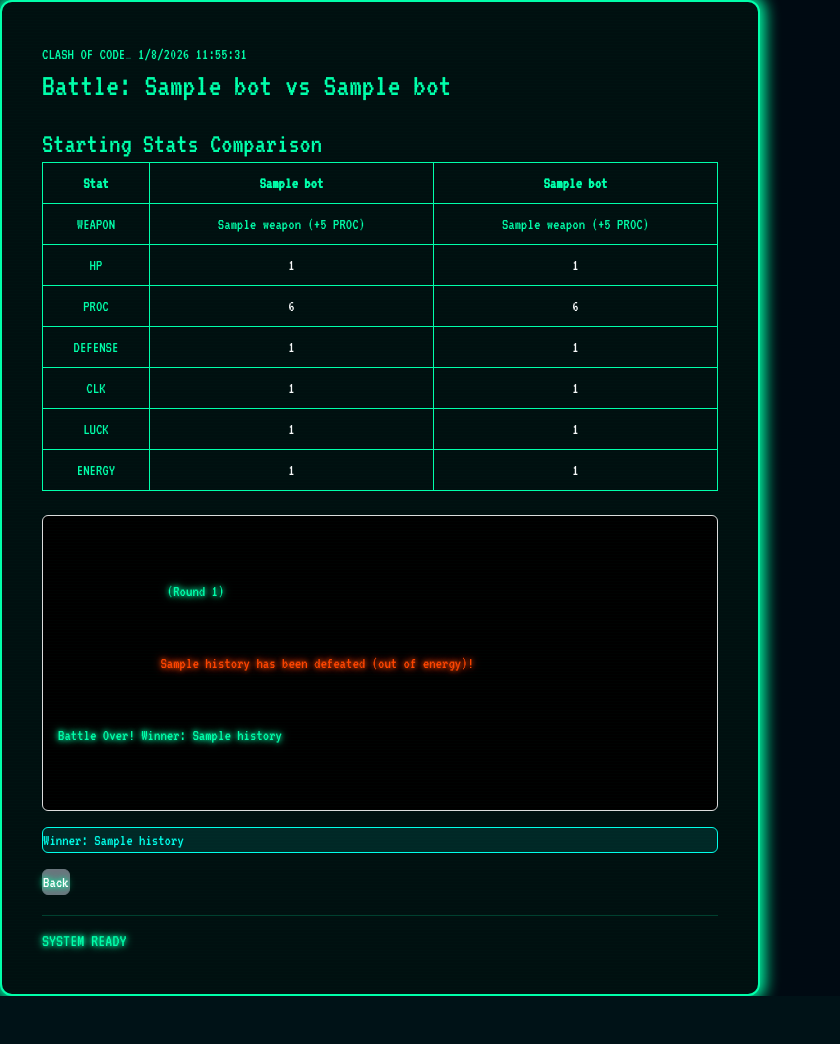
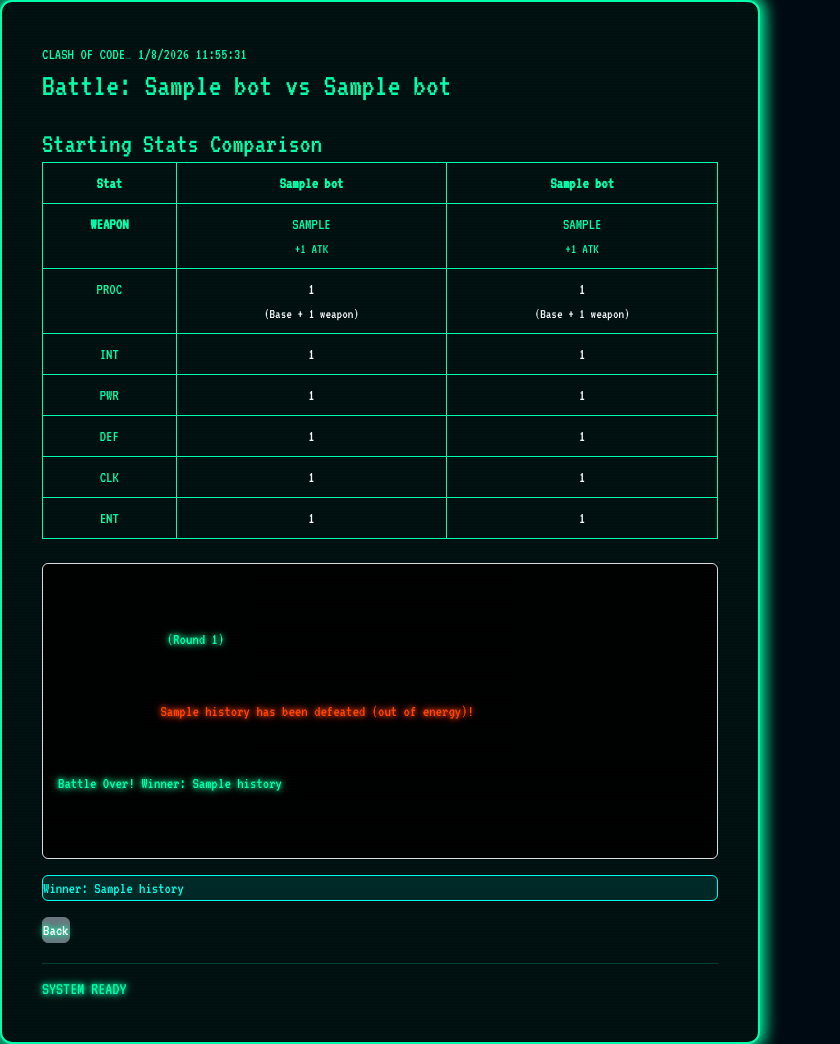
Before and after one commit to Alraya73awad/CSP1123_G06, a Flask app: page /history/1 in a window 1280 px wide. Shown: the whole page, without its empty margins (0-840 px from the left). Before the commit the page ends 996 px from the top, so only its background shows below. Run offline with Flask 3, Linux system fonts and the light colour scheme; the visitor is signed in with stand-in values (Sample User, id 1); tables that the repository leaves empty hold one stand-in row (values such as "Sample post").

Commit message:
history stat snapshots

```diff
--- a/app.py
+++ b/app.py
@@ -754,6 +754,14 @@ def combat_log(bot1_id, bot2_id):
             "info"
         )
 
+    stats1["weapon_atk"] = weapon1_ow.effective_atk() if weapon1_ow else 0
+    stats1["weapon_type"] = weapon1_ow.weapon.type if weapon1_ow else None
+    stats1["proc"] = bot1.total_proc
+
+    stats2["weapon_atk"] = weapon2_ow.effective_atk() if weapon2_ow else 0
+    stats2["weapon_type"] = weapon2_ow.weapon.type if weapon2_ow else None
+    stats2["proc"] = bot2.total_proc
+
     history = History(
         bot1_id=bot1.id,
         bot2_id=bot2.id,
@@ -905,7 +913,9 @@ def view_history(history_id):
         "proc": history.bot1_proc,
         "defense": history.bot1_defense,
         "clk": history.bot1_clk,
-        "luck": history.bot1_luck
+        "luck": history.bot1_luck,
+        "weapon_atk": history.bot1_weapon_atk if history.bot1_weapon_atk else 0,
+        "weapon_type": history.bot1_weapon_type
     }
 
     stats2 = {
@@ -914,7 +924,9 @@ def view_history(history_id):
         "proc": history.bot2_proc,
         "defense": history.bot2_defense,
         "clk": history.bot2_clk,
-        "luck": history.bot2_luck
+        "luck": history.bot2_luck,
+        "weapon_atk": history.bot2_weapon_atk if history.bot2_weapon_atk else 0,
+        "weapon_type": history.bot2_weapon_type
     }
 
     # Recreate BattleBots from snapshot
--- a/templates/combat_log.html
+++ b/templates/combat_log.html
@@ -17,56 +17,100 @@
             </thead>
 
             <tbody>
+                <!-- WEAPON ROW -->
                 <tr>
-                    <td>WEAPON</td>
+                    <td><strong>WEAPON</strong></td>
                     <td>
-                        {% set eq1 = bot1.equipped_weapon %}
-                        {% if eq1 %}
-                            {{ eq1.weapon.name }} (+{{ eq1.weapon.effective_atk() }} PROC)
+                        {% if stats1.weapon_type %}
+                            <span>{{ stats1.weapon_type|upper }}</span>
+                            <br>
+                            <small>+{{ stats1.weapon_atk }} ATK</small>
                         {% else %}
-                            None
+                            <span>No Weapon</span>
                         {% endif %}
                     </td>
                     <td>
-                        {% set eq2 = bot2.equipped_weapon %}
-                        {% if eq2 %}
-                            {{ eq2.weapon.name }} (+{{ eq2.weapon.effective_atk() }} PROC)
+                        {% if stats2.weapon_type %}
+                            <span>{{ stats2.weapon_type|upper }}</span>
+                            <br>
+                            <small>+{{ stats2.weapon_atk }} ATK</small>
                         {% else %}
-                            None
+                            <span>No Weapon</span>
                         {% endif %}
                     </td>
                 </tr>
 
-
-                {% for stat in ["hp", "proc", "defense", "clk", "luck", "energy"] %}
-
-                {% if stat == "proc" %}
-                    {% set val1 = bot1.total_proc %}
-                    {% set val2 = bot2.total_proc %}
-                {% else %}
-                    {% set val1 = stats1[stat] %}
-                    {% set val2 = stats2[stat] %}
-                {% endif %}
-
-                {# Determine CSS classes #}
-                {% if val1 > val2 %}
-                    {% set class1 = "text-success fw-bold" %}
-                    {% set class2 = "text-danger" %}
-                {% elif val2 > val1 %}
-                    {% set class1 = "text-danger" %}
-                    {% set class2 = "text-success fw-bold" %}
-                {% else %}
-                    {% set class1 = "text-light" %}
-                    {% set class2 = "text-light" %}
-                {% endif %}
-
+                <!-- PROC (Total ATK including weapon) ROW -->
                 <tr>
-                    <td>{{ stat.upper() }}</td>
-                    <td class="{{ class1 }}">{{ val1 }}</td>
-                    <td class="{{ class2 }}">{{ val2 }}</td>
+                    <td>PROC</td>
+                    <td class="{% if stats1.proc > stats2.proc %}text-success fw-bold{% elif stats1.proc < stats2.proc %}text-danger{% else %}text-light{% endif %}">
+                        {{ stats1.proc }}
+                        {% if stats1.weapon_atk > 0 %}
+                            <br><small>(Base + {{ stats1.weapon_atk }} weapon)</small>
+                        {% endif %}
+                    </td>
+                    <td class="{% if stats2.proc > stats1.proc %}text-success fw-bold{% elif stats2.proc < stats1.proc %}text-danger{% else %}text-light{% endif %}">
+                        {{ stats2.proc }}
+                        {% if stats2.weapon_atk > 0 %}
+                            <br><small>(Base + {{ stats2.weapon_atk }} weapon)</small>
+                        {% endif %}
+                    </td>
                 </tr>
 
-                {% endfor %}
+                <!-- HP ROW -->
+                <tr>
+                    <td>INT</td>
+                    <td class="{% if stats1.hp > stats2.hp %}text-success fw-bold{% elif stats1.hp < stats2.hp %}text-danger{% else %}text-light{% endif %}">
+                        {{ stats1.hp }}
+                    </td>
+                    <td class="{% if stats2.hp > stats1.hp %}text-success fw-bold{% elif stats2.hp < stats1.hp %}text-danger{% else %}text-light{% endif %}">
+                        {{ stats2.hp }}
+                    </td>
+                </tr>
+
+                <!-- ENERGY ROW -->
+                <tr>
+                    <td>PWR</td>
+                    <td class="{% if stats1.energy > stats2.energy %}text-success fw-bold{% elif stats1.energy < stats2.energy %}text-danger{% else %}text-light{% endif %}">
+                        {{ stats1.energy }}
+                    </td>
+                    <td class="{% if stats2.energy > stats1.energy %}text-success fw-bold{% elif stats2.energy < stats1.energy %}text-danger{% else %}text-light{% endif %}">
+                        {{ stats2.energy }}
+                    </td>
+                </tr>
+
+                <!-- DEFENSE ROW -->
+                <tr>
+                    <td>DEF</td>
+                    <td class="{% if stats1.defense > stats2.defense %}text-success fw-bold{% elif stats1.defense < stats2.defense %}text-danger{% else %}text-light{% endif %}">
+                        {{ stats1.defense }}
+                    </td>
+                    <td class="{% if stats2.defense > stats1.defense %}text-success fw-bold{% elif stats2.defense < stats1.defense %}text-danger{% else %}text-light{% endif %}">
+                        {{ stats2.defense }}
+                    </td>
+                </tr>
+
+                <!-- CLK (SPEED) ROW -->
+                <tr>
+                    <td>CLK</td>
+                    <td class="{% if stats1.clk > stats2.clk %}text-success fw-bold{% elif stats1.clk < stats2.clk %}text-danger{% else %}text-light{% endif %}">
+                        {{ stats1.clk }}
+                    </td>
+                    <td class="{% if stats2.clk > stats1.clk %}text-success fw-bold{% elif stats2.clk < stats1.clk %}text-danger{% else %}text-light{% endif %}">
+                        {{ stats2.clk }}
+                    </td>
+                </tr>
+
+                <!-- LUCK ROW -->
+                <tr>
+                    <td>ENT</td>
+                    <td class="{% if stats1.luck > stats2.luck %}text-success fw-bold{% elif stats1.luck < stats2.luck %}text-danger{% else %}text-light{% endif %}">
+                        {{ stats1.luck }}
+                    </td>
+                    <td class="{% if stats2.luck > stats1.luck %}text-success fw-bold{% elif stats2.luck < stats1.luck %}text-danger{% else %}text-light{% endif %}">
+                        {{ stats2.luck }}
+                    </td>
+                </tr>
             </tbody>
         </table>
 
```
